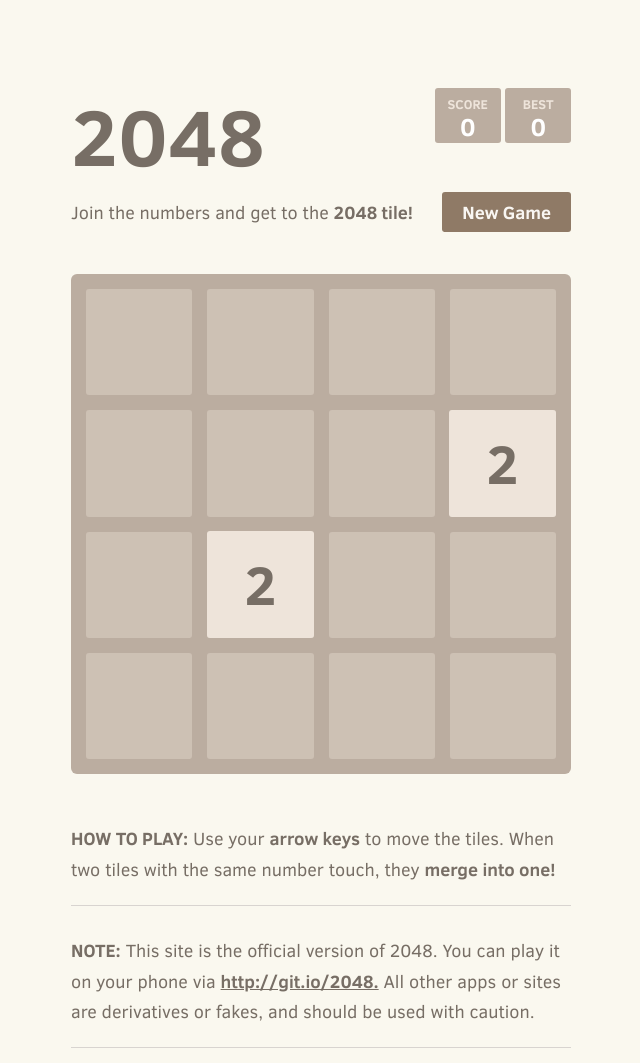
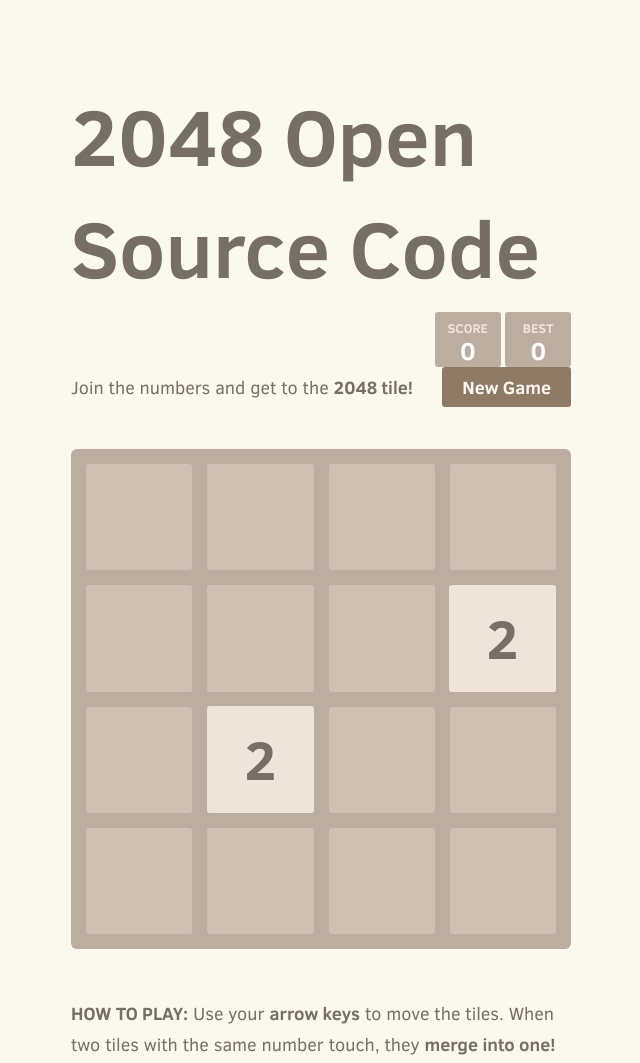
Before and after one commit to Empyrexn/AWS-CI-CD-Pipeline-for-Dockerized-2048-Game, a plain HTML site: page index.html in a window 1280 px wide. Shown: the top 1063 px of the page, without its empty margins (319-959 px from the left). Drawn offline with Linux system fonts and the light colour scheme.

Commit message:
Changed game name to 2048 Open Source Code

```diff
--- a/index.html
+++ b/index.html
@@ -19,7 +19,7 @@
 <body>
   <div class="container">
     <div class="heading">
-      <h1 class="title">2048</h1>
+      <h1 class="title">2048 Open Source Code</h1>
       <div class="scores-container">
         <div class="score-container">0</div>
         <div class="best-container">0</div>
```
